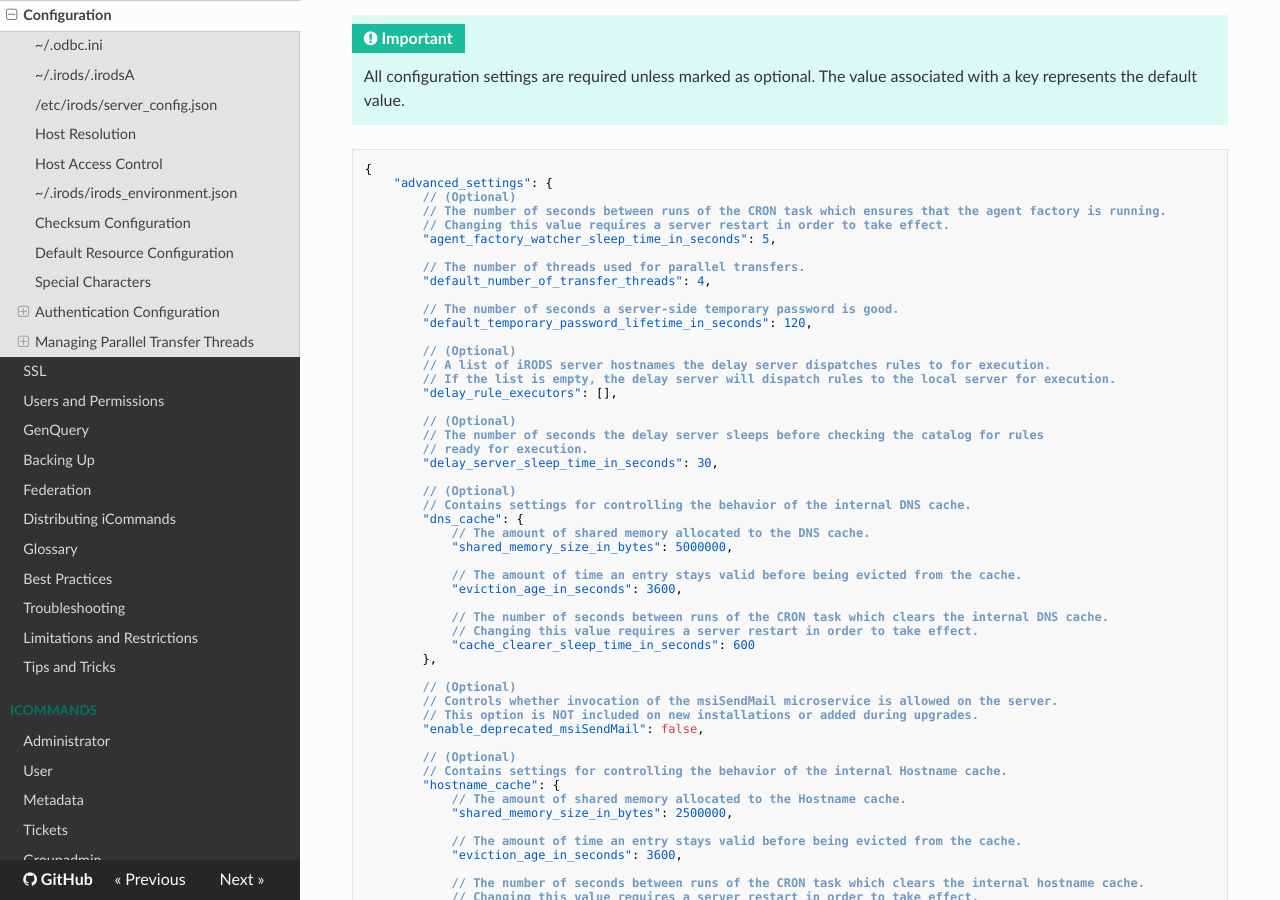
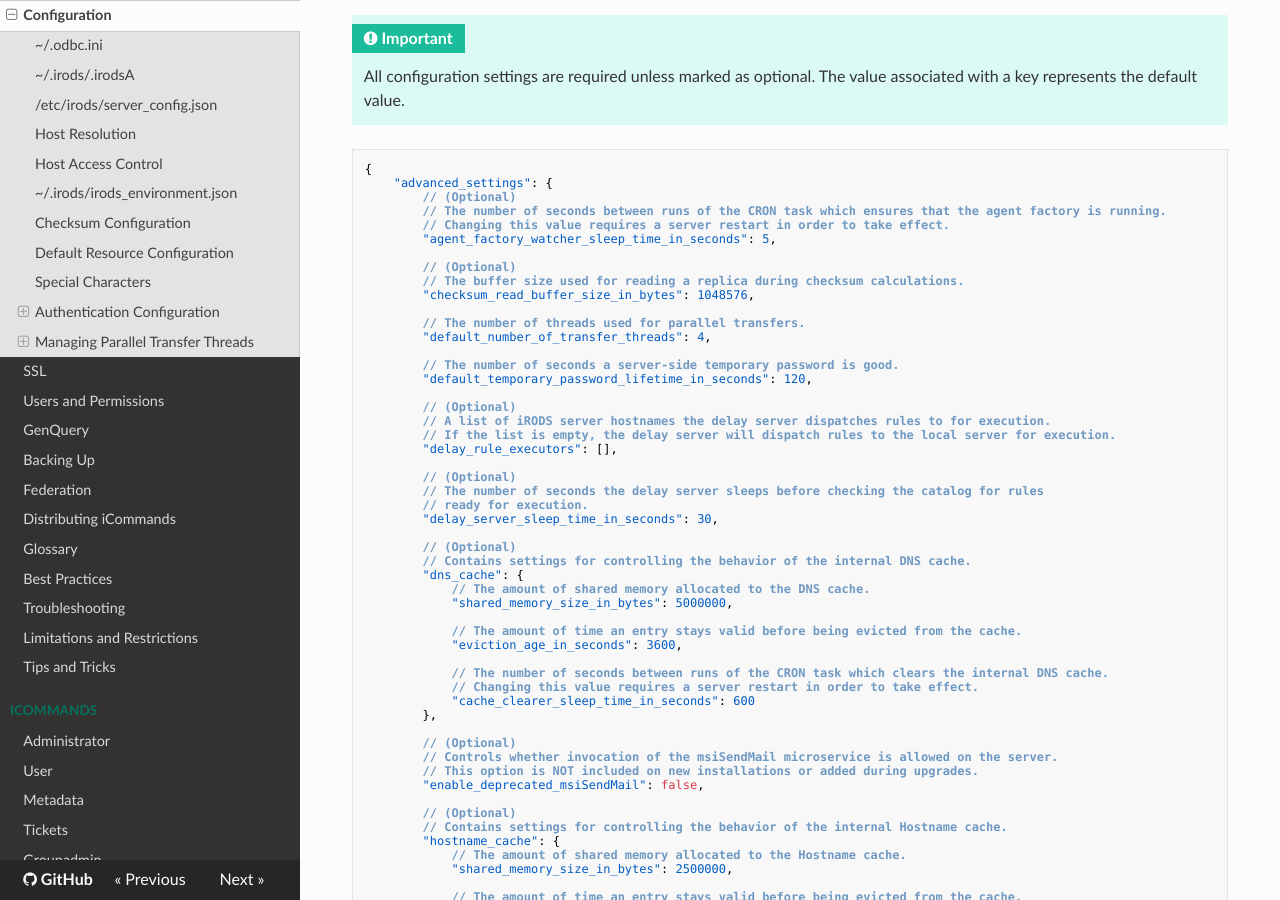
Before and after one commit to irods/irods_docs, an MkDocs documentation site: the page built from docs/system_overview/configuration.md, in a window 1280 px wide and 900 px high, scrolled down 614 px. Built offline with MkDocs 1.6.1, drawn with Linux system fonts in a browser that asks for light colours; nearby versions of some CDN libraries.

Commit message:
[irods/irods7947] Updated docs for checksum_read_buffer_size_in_bytes in server_config.json

```diff
--- a/docs/system_overview/configuration.md
+++ b/docs/system_overview/configuration.md
@@ -24,6 +24,10 @@ This file defines the behavior of the server Agent that answers individual reque
         // The number of seconds between runs of the CRON task which ensures that the agent factory is running.
         // Changing this value requires a server restart in order to take effect.
         "agent_factory_watcher_sleep_time_in_seconds": 5,
+
+        // (Optional)
+        // The buffer size used for reading a replica during checksum calculations.
+        "checksum_read_buffer_size_in_bytes": 1048576,
 
         // The number of threads used for parallel transfers.
         "default_number_of_transfer_threads": 4,
```
Also changed, not shown: docs/getting_started/installation.md (+2 -0 lines).
